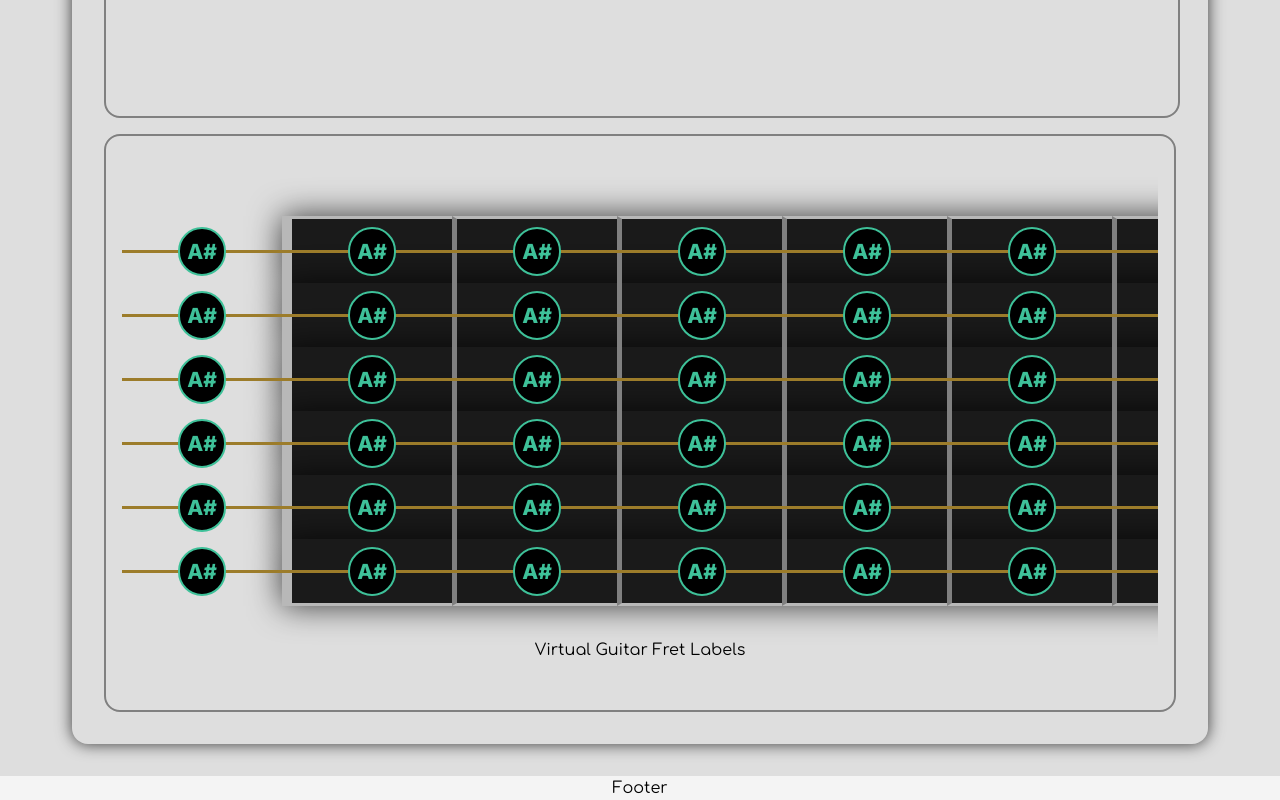
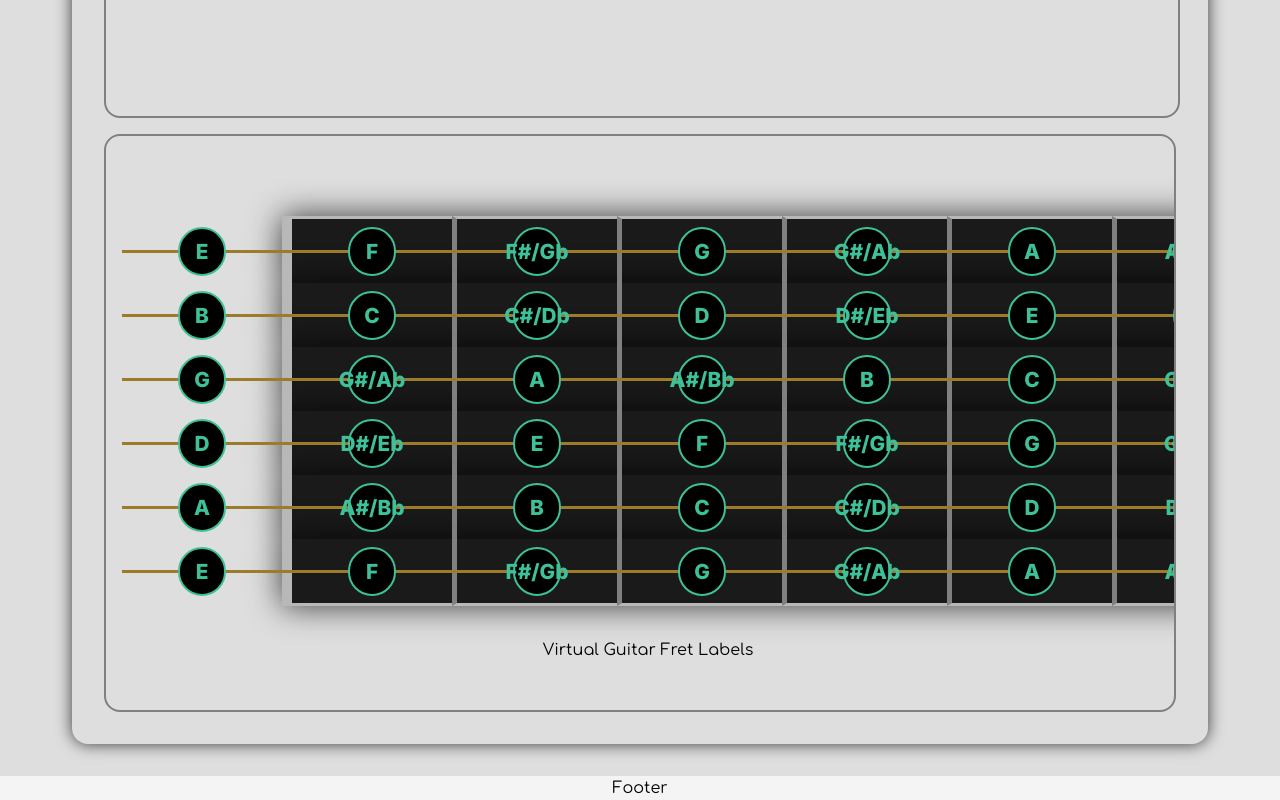
Before and after one commit to NovaSharx/Novabrato, a React (Create React App) app in the folder frontend/: page / in a window 1280 px wide. Shown: the part 917-1717 px from the top of the page. Built offline with nearby package versions, Linux system fonts and the light colour scheme.

Commit message:
Notes can now be selected and played.

```diff
--- a/frontend/src/components/VirtualGuitar/VirtualGuitarNeck.tsx
+++ b/frontend/src/components/VirtualGuitar/VirtualGuitarNeck.tsx
@@ -13,7 +13,7 @@ const VirtualGuitarNeck: FC = (): ReactElement => {
         }
 
         &::-webkit-scrollbar-button {
-            width: 100%;
+            width: 1rem;
         }
 
         &::-webkit-scrollbar-track {
@@ -30,19 +30,18 @@ const VirtualGuitarNeck: FC = (): ReactElement => {
         &::-webkit-scrollbar-thumb:hover {
             background: ${theme.palette.secondary.main};
             border: 3px solid #1f2928c0;
-            cursor: pointer;
         }
     `
 
     return (
         <StyledStringContainer className='virtual-guitar-neck-container'>
             <div className='virtual-guitar-neck'>
-                <VirtualGuitarString />
-                <VirtualGuitarString />
-                <VirtualGuitarString />
-                <VirtualGuitarString />
-                <VirtualGuitarString />
-                <VirtualGuitarString />
+                <VirtualGuitarString stringNote={'E'} stringOctave={4} />
+                <VirtualGuitarString stringNote={'B'} stringOctave={3} />
+                <VirtualGuitarString stringNote={'G'} stringOctave={3} />
+                <VirtualGuitarString stringNote={'D'} stringOctave={3} />
+                <VirtualGuitarString stringNote={'A'} stringOctave={2} />
+                <VirtualGuitarString stringNote={'E'} stringOctave={2} />
             </div>
 
             <div className='virtual-guitar-fret-labels'>
--- a/frontend/src/components/VirtualGuitar/VirtualGuitarNote.tsx
+++ b/frontend/src/components/VirtualGuitar/VirtualGuitarNote.tsx
@@ -1,24 +1,50 @@
 import { FC, ReactElement, useContext } from 'react';
 import { ThemeContext } from '../contexts/ThemeContext';
 import styled from '@emotion/styled';
+import { VirtualGuitarContext } from '../contexts/VirtualGuitarContext';
 
-const VirtualGuitarNote: FC = (): ReactElement => {
+interface VirtualGuitarNoteProps {
+    note: string,
+    frequency: number
+}
+
+const VirtualGuitarNote: FC<VirtualGuitarNoteProps> = ({ note, frequency }): ReactElement => {
 
     const { theme } = useContext(ThemeContext)!
 
+    const { selectedNotes, setSelectedNotes, playNote } = useContext(VirtualGuitarContext)!
+
     const StyledNote = styled.div`
-        color: ${theme.palette.primary.main};
-        border: 2px solid ${theme.palette.primary.main};
+        color: ${selectedNotes.includes(note) ? 'white' : theme.palette.primary.main};
+        border: 2px solid ${selectedNotes.includes(note) ? theme.palette.secondary.main : theme.palette.primary.main};
         &:hover {
             color: white;
             border: 5px solid ${theme.palette.secondary.main};
         }
     `;
 
+    function handleClick(): void {
+        playNote(frequency)
+    }
+
+    function handleRightClick(event: any): void {
+        event.preventDefault();
+        const clickedNote: string = event.target.innerHTML
+
+        if (!selectedNotes.includes(clickedNote)) {
+            setSelectedNotes([...selectedNotes, clickedNote])
+        } else {
+            let updatedSelectedNotesArray: string[] = selectedNotes
+            const indexToRemove: number = selectedNotes.indexOf(clickedNote)
+            updatedSelectedNotesArray.splice(indexToRemove, 1)
+            setSelectedNotes([...updatedSelectedNotesArray])
+        }
+    }
+
     return (
         <div className='virtual-guitar-fret'>
-            <StyledNote className='virtual-guitar-note'>
-                A#
+            <StyledNote className='virtual-guitar-note' onClick={handleClick} onContextMenu={event => handleRightClick(event)}>
+                {note}
             </StyledNote>
         </div>
     )
--- a/frontend/src/components/VirtualGuitar/VirtualGuitarString.tsx
+++ b/frontend/src/components/VirtualGuitar/VirtualGuitarString.tsx
@@ -1,25 +1,51 @@
-import { FC, ReactElement } from 'react';
+import { FC, ReactElement, useContext } from 'react';
 import VirtualGuitarNote from './VirtualGuitarNote';
+import { VirtualGuitarContext } from '../contexts/VirtualGuitarContext';
 
-const VirtualGuitarString: FC = (): ReactElement => {
+interface VirtualGuitarStringProps {
+    stringNote: string,
+    stringOctave: number
+}
+
+const VirtualGuitarString: FC<VirtualGuitarStringProps> = ({ stringNote, stringOctave }): ReactElement => {
+
+    const { noteLibrary, baseFrequencyLibrary } = useContext(VirtualGuitarContext)!
+
+    const noteIndex: number = noteLibrary.indexOf(stringNote)
+    let stringNotesArray: string[] = []
+    let stringFrequencyArray: number[] = []
+
+    for (let iteration: number = 0; iteration < 25; iteration++) {
+        let index: number = (iteration + noteIndex) % noteLibrary.length
+        let currentOctave: number = Math.floor((iteration + noteIndex) / noteLibrary.length) + stringOctave
+
+        const recursivelyMultiplyByTwo = (num: number, recursiveDepth: number = currentOctave): number => {
+            if (recursiveDepth <= 0) {
+                return num
+            } else {
+                return recursivelyMultiplyByTwo(num * 2, recursiveDepth - 1)
+            }
+        }
+
+        let frequency: number = recursivelyMultiplyByTwo(baseFrequencyLibrary[index])
+
+        stringFrequencyArray.push(frequency)
+        stringNotesArray.push(noteLibrary[index])
+    }
+
+    stringNotesArray.shift() // Adjustment for having first note out of <span>
+
+    const renderVirtualGuitarNotes: JSX.Element[] = stringNotesArray.map((note: string, index: number) => {
+        return (
+            <VirtualGuitarNote key={index} note={note} frequency={stringFrequencyArray[index + 1]} />
+        )
+    })
+
     return (
         <div className='virtual-guitar-string'>
-            <VirtualGuitarNote />
+            <VirtualGuitarNote note={stringNote} frequency={stringFrequencyArray[0]} />
             <span>
-                <VirtualGuitarNote />
-                <VirtualGuitarNote />
-                <VirtualGuitarNote />
-                <VirtualGuitarNote />
-                <VirtualGuitarNote />
-                <VirtualGuitarNote />
-                <VirtualGuitarNote />
-                <VirtualGuitarNote />
-                <VirtualGuitarNote />
-                <VirtualGuitarNote />
-                <VirtualGuitarNote />
-                <VirtualGuitarNote />
-                <VirtualGuitarNote />
-                <VirtualGuitarNote />
+                {renderVirtualGuitarNotes}
             </span>
         </div>
     )
--- a/frontend/src/stylesheets/css/main.css
+++ b/frontend/src/stylesheets/css/main.css
@@ -165,7 +165,7 @@ p {
 .virtual-guitar-container .virtual-guitar-content .virtual-guitar-fretboard-container {
   box-sizing: border-box;
   margin-top: 1rem;
-  padding: 1rem;
+  padding: 1rem 0rem 1rem 1rem;
   text-align: center;
   width: 100%;
   border: 2px solid grey;
--- a/frontend/src/stylesheets/scss/components/_virtual-guitar.scss
+++ b/frontend/src/stylesheets/scss/components/_virtual-guitar.scss
@@ -26,7 +26,7 @@
         .virtual-guitar-fretboard-container {
             box-sizing: border-box;
             margin-top: 1rem;
-            padding: 1rem;
+            padding: 1rem 0rem 1rem 1rem;
             text-align: center;
             width: 100%;
             border: 2px solid grey;
```
